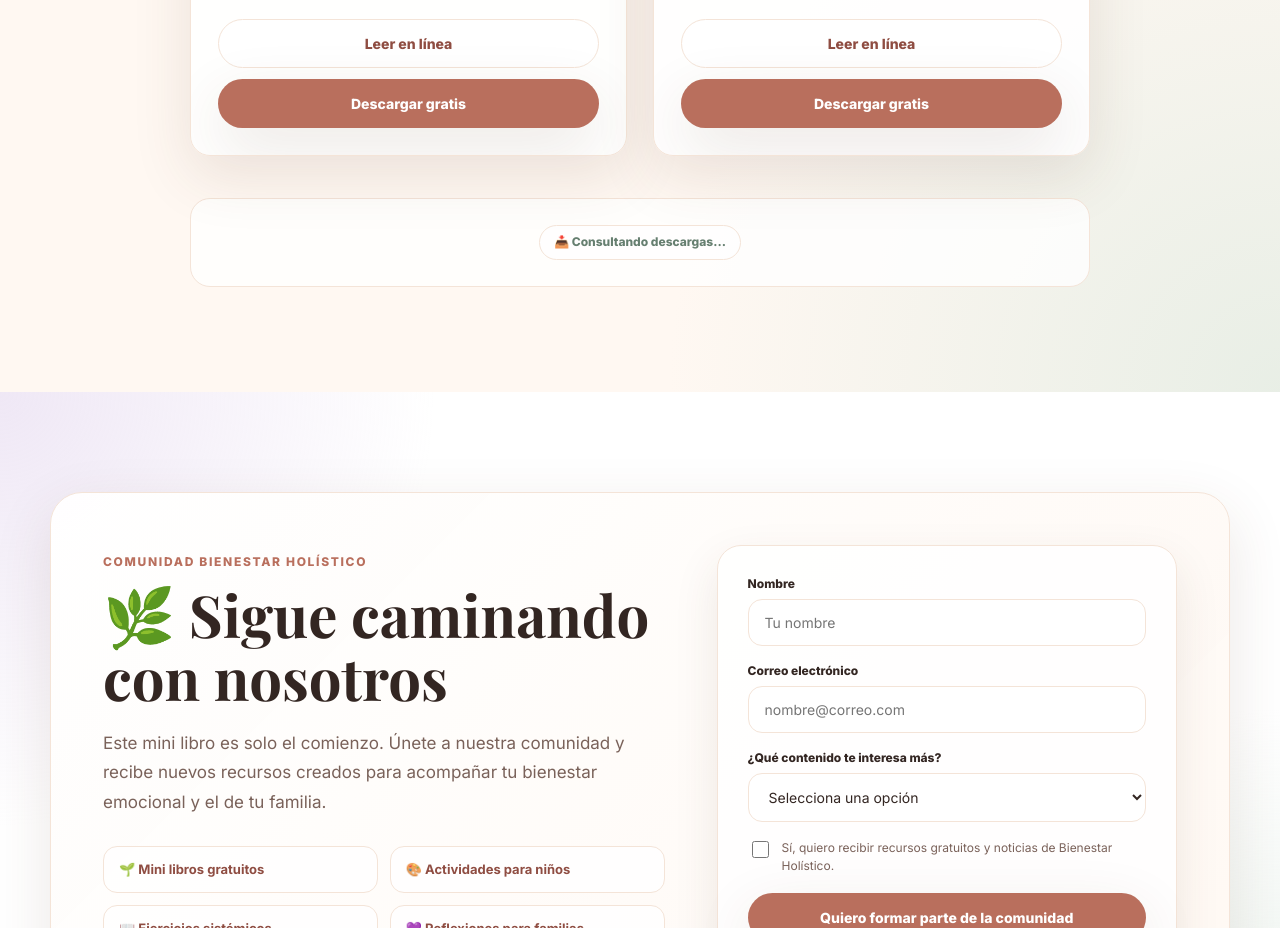
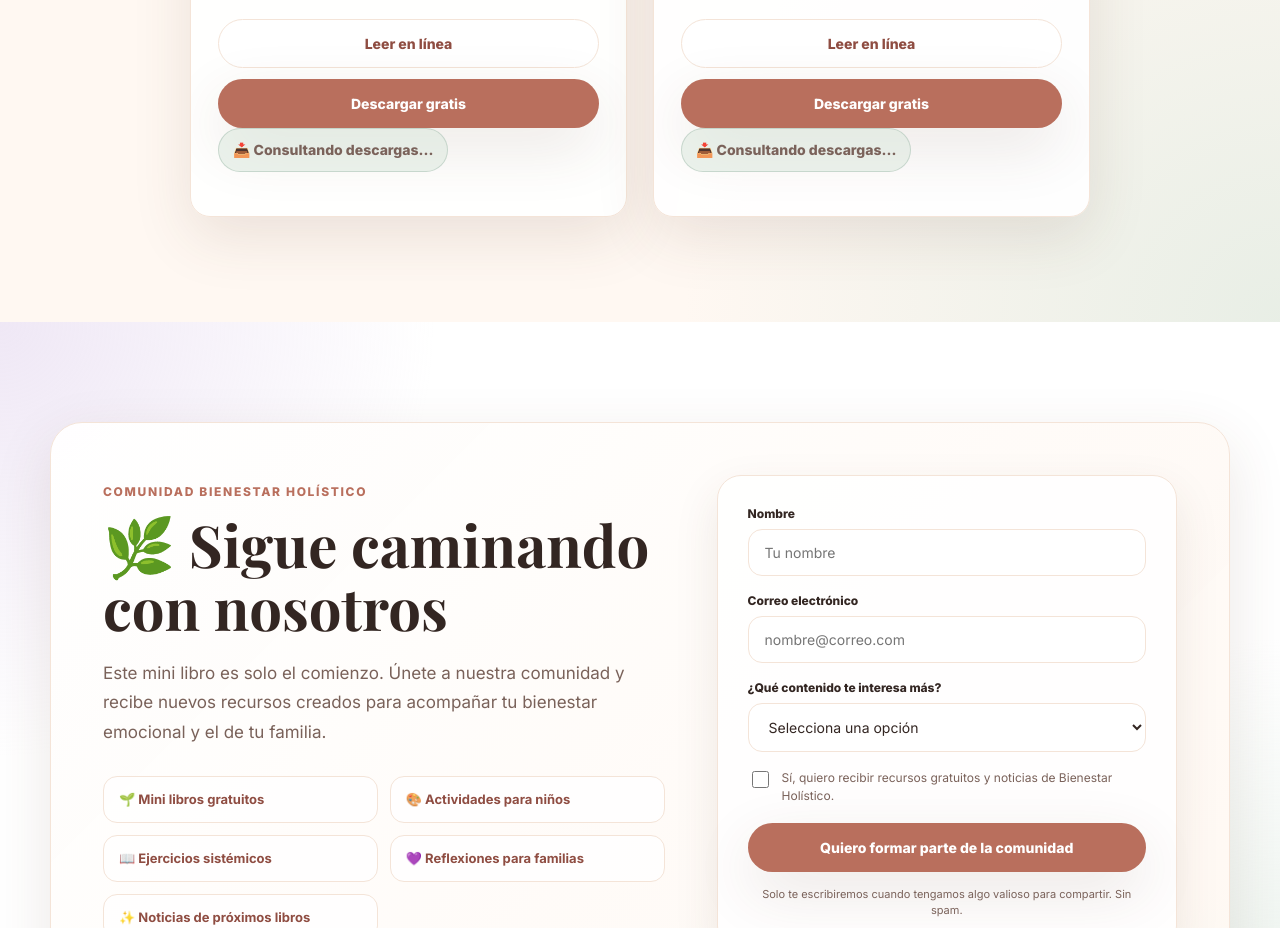
Before and after one commit to rosmorro/bienestar-holistico, a React (Vite) app: page / in a window 1280 px wide. Shown: the part 7300-8228 px from the top of the page. Built offline with nearby package versions, Linux system fonts and the light colour scheme; no server answers.

Commit message:
Add Bosque del Corazon section and individual download counters

```diff
--- a/src/App.css
+++ b/src/App.css
@@ -1908,3 +1908,27 @@ img {
     width: 100%;
   }
 }
+
+/* ========================================
+   CONTADOR INDIVIDUAL POR RECURSO
+======================================== */
+
+.resource-download-counter {
+  width: fit-content;
+  margin: 16px auto 0;
+  padding: 9px 14px;
+
+  display: inline-flex;
+  align-items: center;
+  justify-content: center;
+
+  background: rgba(220, 233, 223, 0.58);
+  color: var(--color-sage-dark);
+  border: 1px solid rgba(143, 174, 157, 0.38);
+  border-radius: 999px;
+
+  font-size: 12px;
+  font-weight: 800;
+  line-height: 1.4;
+  text-align: center;
+}
--- a/src/pages/HomePage.jsx
+++ b/src/pages/HomePage.jsx
@@ -82,8 +82,11 @@ const offerings = [
 
 function HomePage() {
   const [pageVisitCount, setPageVisitCount] = useState(null);
-  const [downloadCount, setDownloadCount] = useState(null);
-  const [isDownloading, setIsDownloading] = useState(false);
+  const [downloadCounts, setDownloadCounts] = useState({
+    amigosBosque: null,
+    coloresPaz: null,
+  });
+  const [downloadingResource, setDownloadingResource] = useState(null);
   const [newsletterStatus, setNewsletterStatus] = useState("");
   const [isNewsletterSubmitting, setIsNewsletterSubmitting] =
     useState(false);
@@ -119,24 +122,44 @@ function HomePage() {
       }
     };
 
-    const loadDownloadCount = async () => {
+    const loadDownloadCounts = async () => {
+      const resources = ["amigosBosque", "coloresPaz"];
+
       try {
-        const response = await fetch("/api/download-count");
+        const results = await Promise.all(
+          resources.map(async (resourceId) => {
+            const response = await fetch(
+              `/api/download-count?resource=${encodeURIComponent(resourceId)}`
+            );
 
-        if (!response.ok) {
-          throw new Error("No se pudo consultar el contador.");
-        }
+            if (!response.ok) {
+              throw new Error(
+                `No se pudo consultar el contador de ${resourceId}.`
+              );
+            }
 
-        const data = await response.json();
-        setDownloadCount(typeof data.count === "number" ? data.count : 0);
+            const data = await response.json();
+
+            return [
+              resourceId,
+              typeof data.count === "number" ? data.count : 0,
+            ];
+          })
+        );
+
+        setDownloadCounts(Object.fromEntries(results));
       } catch (error) {
         console.error("Error al consultar las descargas:", error);
-        setDownloadCount(null);
+
+        setDownloadCounts({
+          amigosBosque: null,
+          coloresPaz: null,
+        });
       }
     };
 
     registerPageVisit();
-    loadDownloadCount();
+    loadDownloadCounts();
   }, []);
 
   const openIsis = () => {
@@ -150,17 +173,24 @@ function HomePage() {
     );
   };
 
-  const handleFreeResourceDownload = async (fileUrl, fileName) => {
-    if (isDownloading) {
+  const handleFreeResourceDownload = async (
+    resourceId,
+    fileUrl,
+    fileName
+  ) => {
+    if (downloadingResource) {
       return;
     }
 
-    setIsDownloading(true);
+    setDownloadingResource(resourceId);
 
     try {
-      const response = await fetch("/api/download-count", {
-        method: "POST",
-      });
+      const response = await fetch(
+        `/api/download-count?resource=${encodeURIComponent(resourceId)}`,
+        {
+          method: "POST",
+        }
+      );
 
       if (!response.ok) {
         throw new Error("No se pudo actualizar el contador.");
@@ -168,9 +198,13 @@ function HomePage() {
 
       const data = await response.json();
 
-      setDownloadCount(
-        typeof data.count === "number" ? data.count : downloadCount
-      );
+      setDownloadCounts((currentCounts) => ({
+        ...currentCounts,
+        [resourceId]:
+          typeof data.count === "number"
+            ? data.count
+            : currentCounts[resourceId],
+      }));
     } catch (error) {
       console.error("Error al registrar la descarga:", error);
     } finally {
@@ -183,7 +217,7 @@ function HomePage() {
       link.click();
       link.remove();
 
-      setIsDownloading(false);
+      setDownloadingResource(null);
     }
   };
 
@@ -577,17 +611,31 @@ function HomePage() {
                   <button
                     type="button"
                     className="btn primary"
-                    disabled={isDownloading}
+                    disabled={downloadingResource === "amigosBosque"}
                     onClick={() =>
                       handleFreeResourceDownload(
+                        "amigosBosque",
                         freeFriendsBookUrl,
                         "ConoceMisAmigosBosquedelCorazon.pdf"
                       )
                     }
                   >
-                    Descargar gratis
+                    {downloadingResource === "amigosBosque"
+                      ? "Preparando descarga..."
+                      : "Descargar gratis"}
                   </button>
                 </div>
+
+                <p className="resource-download-counter" aria-live="polite">
+                  📥{" "}
+                  {downloadCounts.amigosBosque === null
+                    ? "Consultando descargas..."
+                    : `${downloadCounts.amigosBosque.toLocaleString("es-CR")} ${
+                        downloadCounts.amigosBosque === 1
+                          ? "descarga"
+                          : "descargas"
+                      }`}
+                </p>
               </div>
             </article>
 
@@ -631,33 +679,36 @@ function HomePage() {
                   <button
                     type="button"
                     className="btn primary"
-                    disabled={isDownloading}
+                    disabled={downloadingResource === "coloresPaz"}
                     onClick={() =>
                       handleFreeResourceDownload(
+                        "coloresPaz",
                         peaceColorsUrl,
                         "Colores_de_Paz_Interior.pdf"
                       )
                     }
                   >
-                    Descargar gratis
+                    {downloadingResource === "coloresPaz"
+                      ? "Preparando descarga..."
+                      : "Descargar gratis"}
                   </button>
                 </div>
+
+                <p className="resource-download-counter" aria-live="polite">
+                  📥{" "}
+                  {downloadCounts.coloresPaz === null
+                    ? "Consultando descargas..."
+                    : `${downloadCounts.coloresPaz.toLocaleString("es-CR")} ${
+                        downloadCounts.coloresPaz === 1
+                          ? "descarga"
+                          : "descargas"
+                      }`}
+                </p>
               </div>
             </article>
           </div>
 
-          <div className="resource-library-footer">
-            <p className="download-counter" aria-live="polite">
-              📥{" "}
-              {downloadCount === null
-                ? "Consultando descargas..."
-                : `${downloadCount} ${
-                    downloadCount === 1
-                      ? "recurso descargado"
-                      : "recursos descargados"
-                  }`}
-            </p>
-          </div>
+
         </section>
 
         <section id="comunidad-bienestar" className="community-section">
```
Also changed, not shown: 1 other file (tests, documents, lock files or other folders).
